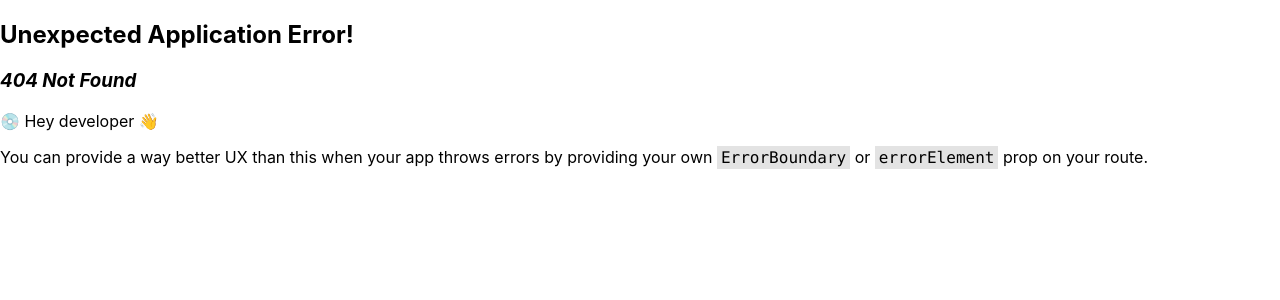
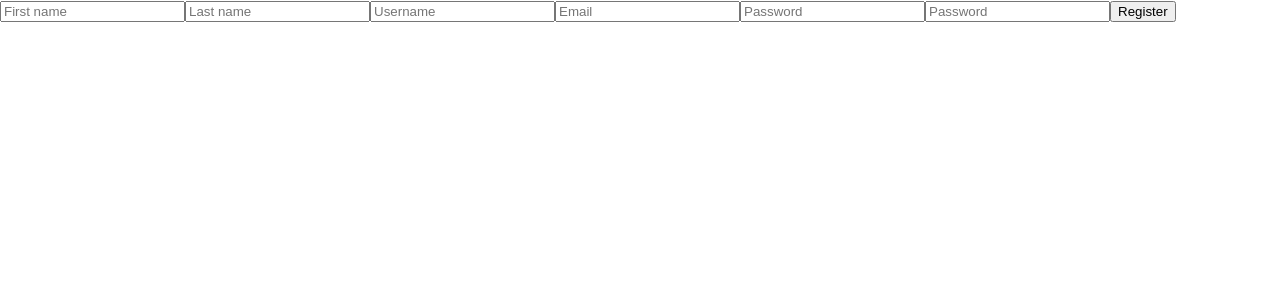
Before and after one commit to yvasyliev/JTwitter, a React (Create React App) app in the folder front-end/: page /register in a window 1280 px wide. Before the commit this address had no page. Shown: the top 300 px of the page. Built offline with nearby package versions, Linux system fonts and the light colour scheme.

Commit message:
created registration page

```diff
--- a/front-end/src/auth/AuthService.js
+++ b/front-end/src/auth/AuthService.js
@@ -44,6 +44,26 @@ class AuthService {
 
     return false;
   }
+
+  async register(user) {
+    const response = await fetch("http://localhost:8080/api/v1/users", {
+      method: "POST",
+      headers: {
+        "Content-Type": "application/json"
+      },
+      body: JSON.stringify(user)
+    });
+
+    const responseBody = await response.json();
+
+    if (response.ok) {
+      const { token, expiresAt } = responseBody;
+      localStorage.setItem("token", token);
+      localStorage.setItem("expiresAt", expiresAt);
+    } else {
+      throw new Error(JSON.stringify(responseBody));
+    }
+  }
 }
 
 const authService = new AuthService();
--- /dev/null
+++ b/front-end/src/components/RegistrationForm.jsx
@@ -0,0 +1,47 @@
+import { Form, useActionData } from 'react-router-dom';
+
+export default function RegistrationForm() {
+  const registrationErrors = useActionData();
+
+  const incorrectFirstName = registrationErrors && registrationErrors.firstName
+    ? <span>{registrationErrors.firstName[0]}</span>
+    : null;
+
+  const incorrectLastName = registrationErrors && registrationErrors.lastName
+    ? <span>{registrationErrors.lastName[0]}</span>
+    : null;
+
+  const incorrectUsername = registrationErrors && registrationErrors.username
+    ? <span>{registrationErrors.username[0]}</span>
+    : null;
+
+  const incorrectEmail = registrationErrors && registrationErrors.email
+    ? <span>{registrationErrors.email[0]}</span>
+    : null;
+
+  const incorrectPassword = registrationErrors && registrationErrors.password
+    ? <span>{registrationErrors.password[0]}</span>
+    : null;
+
+  const incorrectConfirmPassword = registrationErrors && registrationErrors.confirmPassword
+    ? <span>{registrationErrors.confirmPassword[0]}</span>
+    : null;
+
+  return (
+    <Form method="post">
+      <input type="text" name="firstName" required placeholder="First name" />
+      {incorrectFirstName}
+      <input type="text" name="lastName" required placeholder="Last name" />
+      {incorrectLastName}
+      <input type="text" name="username" required placeholder="Username" />
+      {incorrectUsername}
+      <input type="email" name="email" required placeholder="Email" />
+      {incorrectEmail}
+      <input type="password" name="password" required placeholder="Password" />
+      {incorrectPassword}
+      <input type="password" name="confirmPassword" required placeholder="Password" />
+      {incorrectConfirmPassword}
+      <button type="submit">Register</button>
+    </Form>
+  );
+}
--- a/front-end/src/index.js
+++ b/front-end/src/index.js
@@ -6,6 +6,7 @@ import reportWebVitals from './reportWebVitals';
 import { createBrowserRouter, RouterProvider } from 'react-router-dom';
 import LoginPage, { action as signIn } from './routes/LoginPage';
 import Root, { loader as getMe, action as logout } from './routes/Root';
+import RegistrationPage, { action as register } from './routes/RegistrationPage';
 
 const router = createBrowserRouter([
   {
@@ -18,6 +19,11 @@ const router = createBrowserRouter([
     path: '/login',
     element: <LoginPage />,
     action: signIn
+  },
+  {
+    path: '/register',
+    element: <RegistrationPage />,
+    action: register
   }
 ]);
 
--- /dev/null
+++ b/front-end/src/routes/RegistrationPage.jsx
@@ -0,0 +1,26 @@
+import RegistrationForm from '../components/RegistrationForm';
+import authService from '../auth/AuthService';
+import { redirect } from 'react-router-dom';
+
+export default function RegistrationPage() {
+  return <RegistrationForm />;
+}
+
+export async function action({ request }) {
+  const formData = await request.formData();
+  const user = {
+    firstName: formData.get("firstName"),
+    lastName: formData.get("lastName"),
+    username: formData.get("username"),
+    email: formData.get("email"),
+    password: formData.get("password"),
+    confirmPassword: formData.get("confirmPassword")
+  }
+
+  try {
+    await authService.register(user);
+    return redirect("/");
+  } catch (err) {
+    return JSON.parse(err.message);
+  }
+}
--- a/front-end/src/routes/Root.jsx
+++ b/front-end/src/routes/Root.jsx
@@ -4,7 +4,8 @@ import authService from '../auth/AuthService';
 export default function Root() {
   const user = useLoaderData();
 
-  return <>
+  return (
+    <>
       <nav>
         <ol>
           <li><Link to="/">Home</Link></li>
@@ -26,6 +27,7 @@ export default function Root() {
         <Outlet />
       </main>
     </>
+  )
 }
 
 export async function loader() {
```
Also changed, not shown: 1 other file (tests, documents, lock files or other folders). Lines whose indentation alone changed are shown as unchanged.
